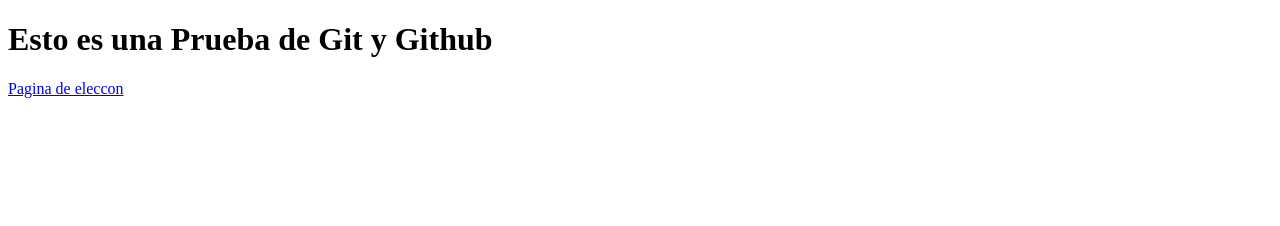
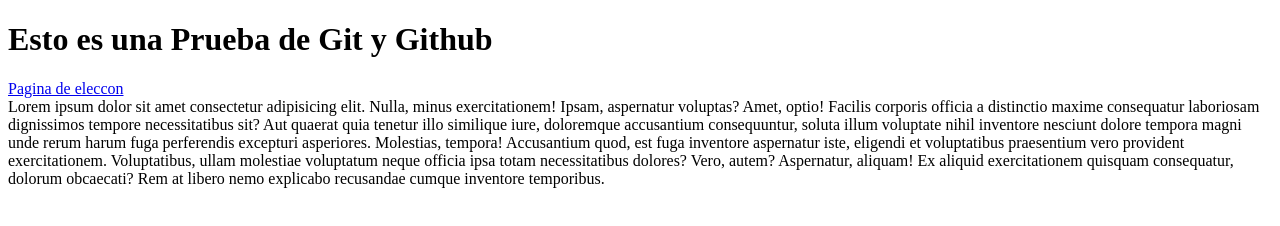
Before and after one commit to alanvergarajackson/testRepositorio, a plain HTML site: page index.html in a window 1280 px wide. Drawn offline with Linux system fonts and the light colour scheme.

Commit message:
prueba de cambios.

```diff
--- a/index.html
+++ b/index.html
@@ -9,5 +9,11 @@
 <body>
     <h1>Esto es una Prueba de Git y Github</h1>
     <a href="www.eleccon.cl">Pagina de eleccon</a>
+    <!-- prueba de comentarios-->
+    <div class="container">
+        <div class="row">
+            Lorem ipsum dolor sit amet consectetur adipisicing elit. Nulla, minus exercitationem! Ipsam, aspernatur voluptas? Amet, optio! Facilis corporis officia a distinctio maxime consequatur laboriosam dignissimos tempore necessitatibus sit? Aut quaerat quia tenetur illo similique iure, doloremque accusantium consequuntur, soluta illum voluptate nihil inventore nesciunt dolore tempora magni unde rerum harum fuga perferendis excepturi asperiores. Molestias, tempora! Accusantium quod, est fuga inventore aspernatur iste, eligendi et voluptatibus praesentium vero provident exercitationem. Voluptatibus, ullam molestiae voluptatum neque officia ipsa totam necessitatibus dolores? Vero, autem? Aspernatur, aliquam! Ex aliquid exercitationem quisquam consequatur, dolorum obcaecati? Rem at libero nemo explicabo recusandae cumque inventore temporibus.
+        </div>
+    </div>
 </body>
 </html>
```
